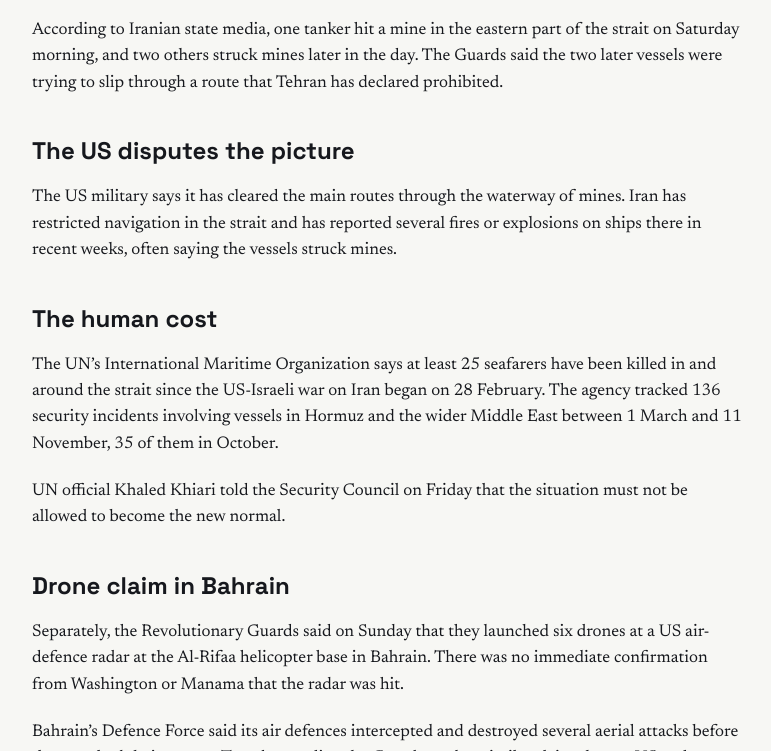
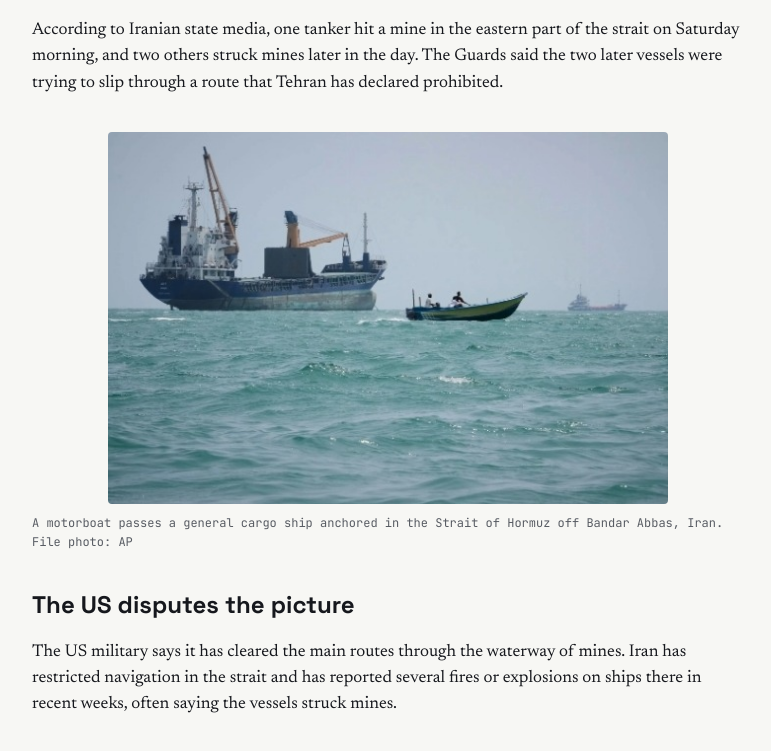
Before and after one commit to surprisemadidibula0-debug/clearview-news, a plain HTML site: page 2026-11-hormuz-tankers-mines.html in a window 1280 px wide. Shown: the part 556-1307 px from the top of the page, without its empty margins (252-1023 px from the left). Drawn offline with Linux system fonts and the light colour scheme.

Commit message:
Add files via upload

```diff
--- a/2026-11-hormuz-tankers-mines.html
+++ b/2026-11-hormuz-tankers-mines.html
@@ -43,6 +43,11 @@
 
     <p>According to Iranian state media, one tanker hit a mine in the eastern part of the strait on Saturday morning, and two others struck mines later in the day. The Guards said the two later vessels were trying to slip through a route that Tehran has declared prohibited.</p>
 
+    <figure>
+      <img src="hormuz-strait-file.jpg" alt="A motorboat passing a general cargo ship anchored in the Strait of Hormuz" style="max-width:560px;width:100%;margin:0 auto;border-radius:4px;">
+      <figcaption>A motorboat passes a general cargo ship anchored in the Strait of Hormuz off Bandar Abbas, Iran. File photo: AP</figcaption>
+    </figure>
+
     <h2>The US disputes the picture</h2>
 
     <p>The US military says it has cleared the main routes through the waterway of mines. Iran has restricted navigation in the strait and has reported several fires or explosions on ships there in recent weeks, often saying the vessels struck mines.</p>
--- a/stories.js
+++ b/stories.js
@@ -24,7 +24,10 @@ window.STORIES = [
     heroDek: "Iran’s navy and Revolutionary Guards say three tankers caught fire on Saturday after striking mines. The US says it has cleared the main routes, and Reuters could not verify the claims.",
     date: "15 November 2026",
     readTime: "2 min read",
-    url: "2026-11-hormuz-tankers-mines.html"
+    url: "2026-11-hormuz-tankers-mines.html",
+    image: "hormuz-strait-file.jpg",
+    imageAlt: "A motorboat passing a cargo ship in the Strait of Hormuz",
+    imagePosition: "center 40%"
   },
   {
     beat: "politics",
@@ -32,7 +35,10 @@ window.STORIES = [
     dek: "President Donald Trump has told Vice President JD Vance to focus on alleged fraud at home instead of negotiations to end the war with Iran.",
     date: "15 November 2026",
     readTime: "2 min read",
-    url: "2026-11-trump-iran-deal-vance.html"
+    url: "2026-11-trump-iran-deal-vance.html",
+    image: "iran-deal-story.jpg",
+    imageAlt: "Donald Trump and JD Vance at a Veterans Day ceremony",
+    imagePosition: "center 30%"
   },
   {
     beat: "news",
```
Also changed, not shown: hormuz-strait-file.jpg (added).
